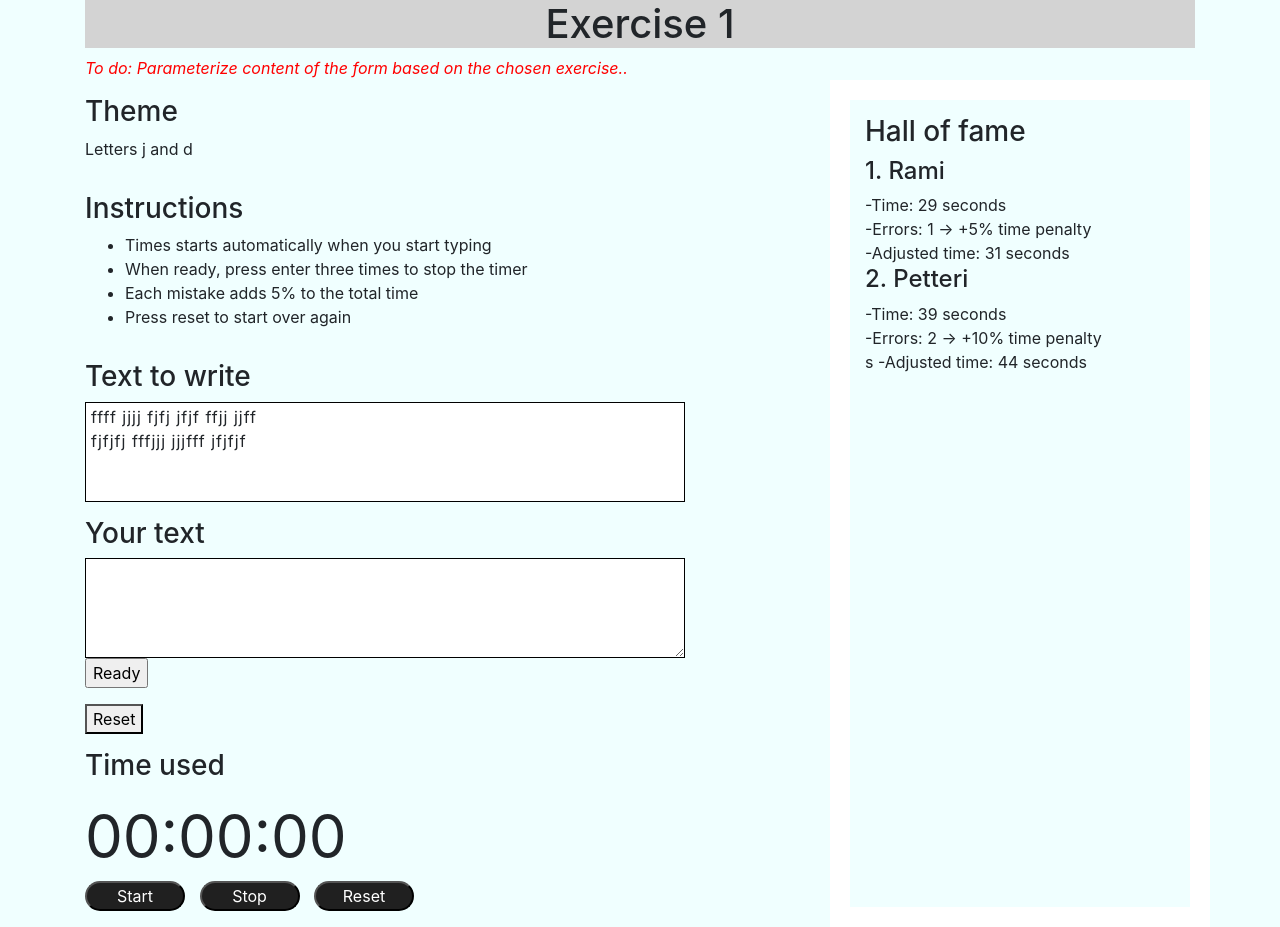
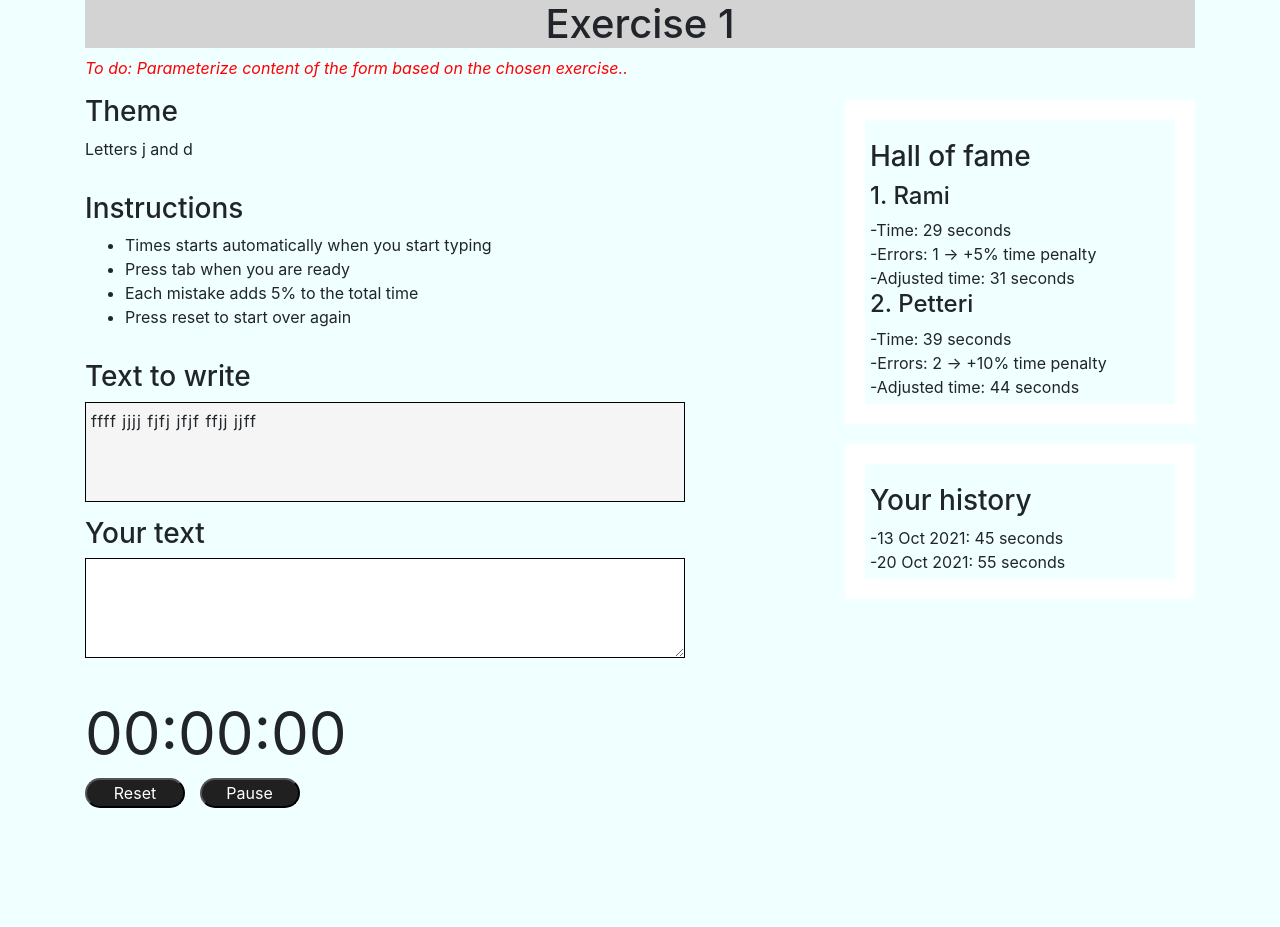
Before and after one commit to ramipiik/kymmensormiharjoittelu, a Flask app: page /exercises/1 in a window 1280 px wide. After the commit the page ends 808 px from the top, so only its background shows below. Run offline with Flask 2, Linux system fonts and the light colour scheme; some libraries are stand-ins or nearby versions.

Commit message:
timer first version

```diff
--- a/src/static/main.js
+++ b/src/static/main.js
@@ -2,8 +2,9 @@ function test() {
     alert("moi!");
   }
 
-// Code of the stopwatch copied from https://dev.to/gspteck/create-a-stopwatch-in-javascript-2mak
+// Code of the stopwatch adapted from https://dev.to/gspteck/create-a-stopwatch-in-javascript-2mak
 const timer = document.getElementById('stopwatch');
+const input = document.getElementById('input');
 
 var hr = 0;
 var min = 0;
@@ -58,4 +59,10 @@ function timerCycle() {
 
 function resetTimer() {
     timer.innerHTML = '00:00:00';
+    input.value = ''
+    stoptime=true
+    hr = 0;
+    min = 0;
+    sec = 0;
+
 }
--- a/src/static/styles/style.css
+++ b/src/static/styles/style.css
@@ -19,7 +19,7 @@ h3 {
     padding-bottom: 10px;
     padding-left: 5px;
     padding-right: 5px;
-    line-height: 50%;
+    line-height: 100%;
     letter-spacing: 1px;
     margin-right: 100px;
     width: 600px;
@@ -28,11 +28,16 @@ h3 {
 
 #fame {
     border: 20px solid white;
+    padding: 5px;
+    margin-top: 20px
+}
 
+#text-to-write {
+    background-color: whitesmoke;
 }
 
 
-/* Code of the stopwatch copied from https://dev.to/gspteck/create-a-stopwatch-in-javascript-2mak */
+/* Code of the stopwatch adapted from https://dev.to/gspteck/create-a-stopwatch-in-javascript-2mak */
 #stopwatchbutton {
     width: 100px;
     height: 30px;
@@ -46,6 +51,7 @@ h3 {
 
 #stopwatch {
     font-size: 60px;
+    margin-top: 30px;
 }
 
 #buttons li {
--- a/src/templates/exercises/exercise1.html
+++ b/src/templates/exercises/exercise1.html
@@ -14,35 +14,30 @@
                 <h3>Instructions</h3>
                 <ul>
                     <li>Times starts automatically when you start typing</li>
-                    <li>When ready, press enter three times to stop the timer</li>
+                    <li>Press tab when you are ready</li>
                     <li>Each mistake adds 5% to the total time</li>
                     <li>Press reset to start over again</li>
                 </ul>
                 <h3 >Text to write</h3>
-                <div class="assignment">
+                <div id="text-to-write" class="assignment">
                     <p>ffff jjjj fjfj jfjf ffjj jjff</p>
-                    <p>fjfjfj fffjjj jjjfff jfjfjf</p>
                 </div>
                 <h3 >Your text</h3>
-                <form action="/ready_exercise" method="post">
-                    <textarea class="assignment"></textarea>
-                    <br>
-                    <input type="submit" value="Ready">
-                </form>
-
-                <button onclick="test()">Reset</button>
-                <!-- Code of the stopwatch copied from https://dev.to/gspteck/create-a-stopwatch-in-javascript-2mak -->
-                <h3 >Time used</h3>
+                <div>
+                    <textarea id="input" class="assignment" onkeypress="startTimer()" onblur="stopTimer()"></textarea>
+                </div>
+                <!-- Code of the stopwatch adapted from https://dev.to/gspteck/create-a-stopwatch-in-javascript-2mak -->
                 <div id="stopwatch">
                     00:00:00
                 </div>
                 <ul id="buttons">
-                    <li><button style="margin-left: -50px;" id="stopwatchbutton" onclick="startTimer()">Start</button></li>
-                    <li><button id="stopwatchbutton" onclick="stopTimer()">Stop</button></li>
-                    <li><button id="stopwatchbutton" onclick="resetTimer()">Reset</button></li>
+                    <li><button style="margin-left: -50px;" id="stopwatchbutton" onclick="resetTimer()">Reset</button></li>
+                    <li><button id="stopwatchbutton" onclick="stopTimer()">Pause</button></li>
                 </ul>
             </div>
-            <div class="col-4" id="fame">
+
+            <div class="col-4">
+                <div id="fame">
                     <h3>Hall of fame</h3>
                     <h4>1. Rami</h4>
                     -Time: 29 seconds<br>
@@ -51,8 +46,13 @@
 
                     <h4>2. Petteri</h4>
                     -Time: 39 seconds<br>
-                -Errors: 2 -> +10% time penalty<br>s
+                    -Errors: 2 -> +10% time penalty<br>
                     -Adjusted time: 44 seconds<br>
+                </div>
+            <div id="fame">
+                <h3>Your history</h3>
+                -13 Oct 2021: 45 seconds<br>
+                -20 Oct 2021: 55 seconds<br>
             </div>
         </div>
 
```
Lines whose indentation alone changed are shown as unchanged.
